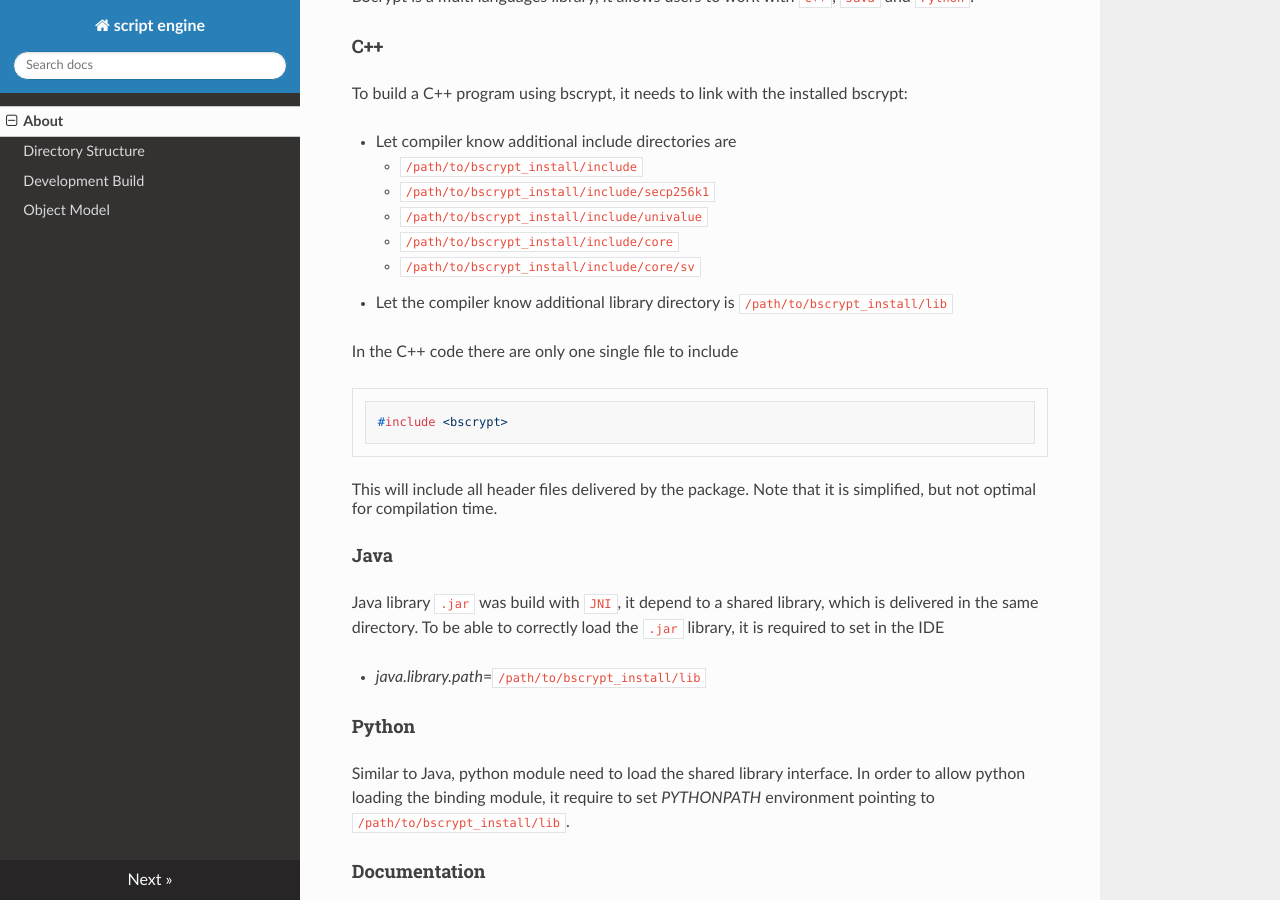
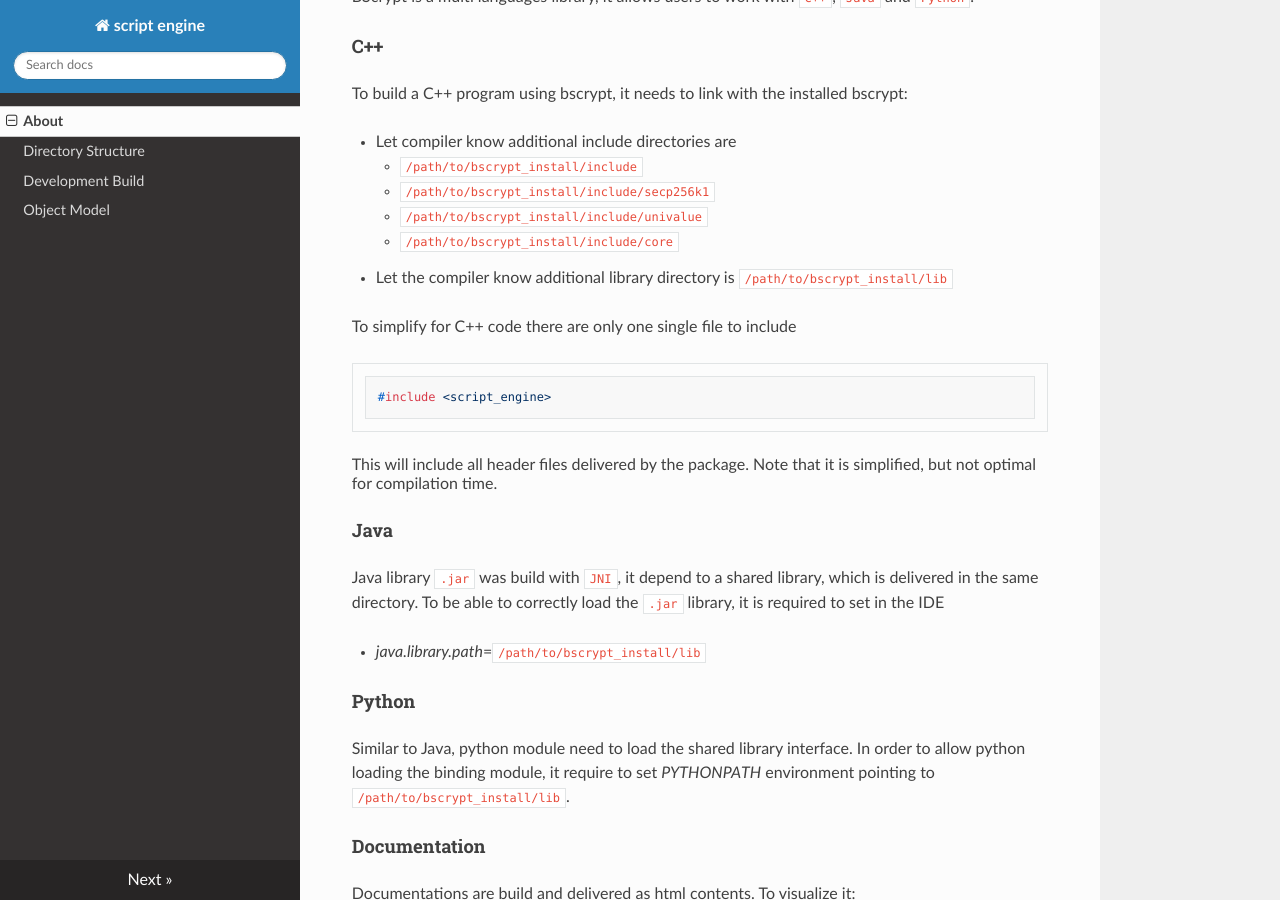
Before and after one commit to bitcoin-sv/bdk, an MkDocs documentation site: the page built from documentation/docs/index.md, in a window 1280 px wide and 900 px high, scrolled down 985 px. Built offline with MkDocs 1.6.1, drawn with Linux system fonts in a browser that asks for light colours; nearby versions of some CDN libraries.

Commit message:
fix missing includes in package

````diff
--- a/documentation/docs/index.md
+++ b/documentation/docs/index.md
@@ -39,12 +39,11 @@
     - `/path/to/bscrypt_install/include/secp256k1`
     - `/path/to/bscrypt_install/include/univalue`
     - `/path/to/bscrypt_install/include/core`
-    - `/path/to/bscrypt_install/include/core/sv`
 - Let the compiler know additional library directory is `/path/to/bscrypt_install/lib`
 
-In the C++ code there are only one single file to include
+To simplify for C++ code there are only one single file to include
 ```c++
-#include <bscrypt>
+#include <script_engine>
 ```
 This will include all header files delivered by the package. Note that it is simplified, but not optimal for compilation time.
 
````
Also changed, not shown: 4 other files.
